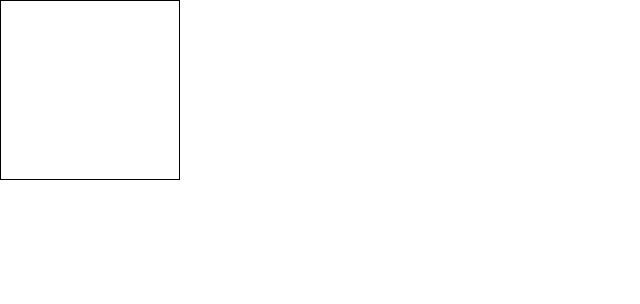
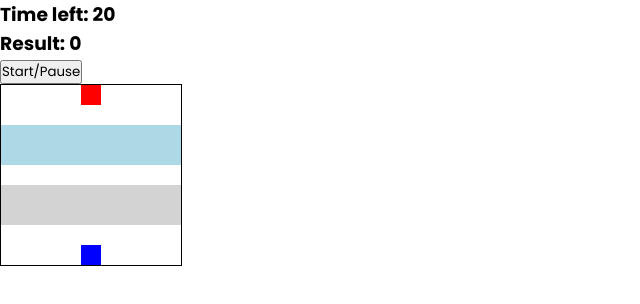
Before and after one commit to MLO-OLAGUNJU/frogger-game, a plain HTML site: page index.html in a window 1280 px wide. Shown: the whole page, without its empty margins (0-640 px from the left). Drawn offline with Linux system fonts and the light colour scheme.

Commit message:
i modified html and css files

```diff
--- a/index.html
+++ b/index.html
@@ -13,12 +13,18 @@
     <link rel="stylesheet" href="./styles.css" />
   </head>
   <body>
+    <h3>Time left: <span id="time-left">20</span></h3>
+    <h3>Result: <span id="result">0</span></h3>
+
+    <button id="start-pause">Start/Pause</button>
+
     <div class="grid">
       <div></div>
       <div></div>
       <div></div>
       <div></div>
       <div class="ending-block"></div>
+      <div></div>
       <div></div>
       <div></div>
       <div></div>
--- a/styles.css
+++ b/styles.css
@@ -7,11 +7,32 @@
 
 .grid {
   border: 1px solid black;
-  height: 180px;
-  width: 180px;
+  height: 182px;
+  width: 182px;
+  display: flex;
+  align-items: center;
+  flex-wrap: wrap;
 }
 
 .grid div {
   height: 20px;
   width: 20px;
 }
+
+.ending-block {
+  background-color: red;
+}
+
+.starting-block {
+  background-color: blue;
+}
+
+.log-left,
+.log-right {
+  background-color: lightblue;
+}
+
+.car-left,
+.car-right {
+  background-color: lightgray;
+}
```
